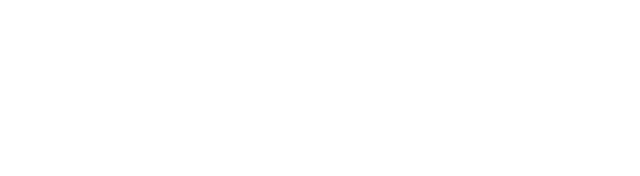
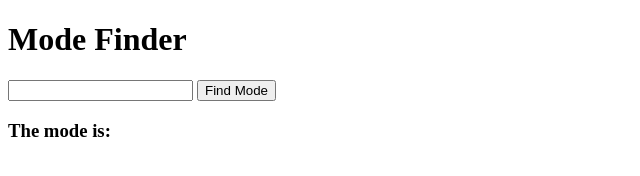
Before and after one commit to colerau/mode, a plain HTML site: page index.html in a window 1280 px wide. Shown: the whole page, without its empty margins (0-640 px from the left). Drawn offline with Linux system fonts and the light colour scheme.

Commit message:
made html page and let it know about js file

```diff
--- a/index.html
+++ b/index.html
@@ -9,10 +9,18 @@
     <link rel="stylesheet" href="">
   </head>
   <body>
-    <h1 id="res">
+    <h1 id="find-mode">
+      Mode Finder
+    </h1>
+    <form id="form">
+      <input type="text" id="array"/>
+      <button>
+        Find Mode
+      </button>
+    </form>
 
-    </h1>
+    <h3 id="result">The mode is: </h3>
 
-    <script src="/algo.js" async defer></script>
+    <script src="algo.js" async defer></script>
   </body>
 </html>
```
Also changed, not shown: algo.js (line endings or trailing spaces).
